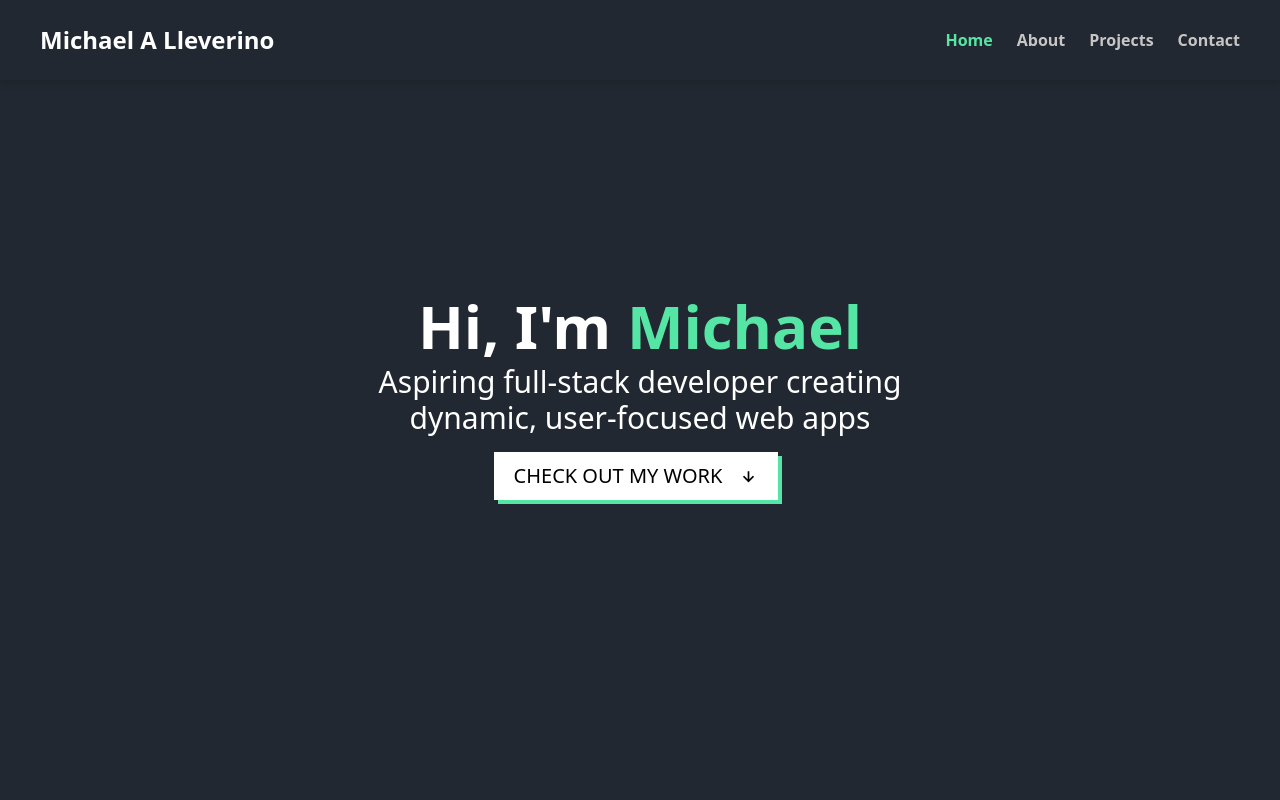
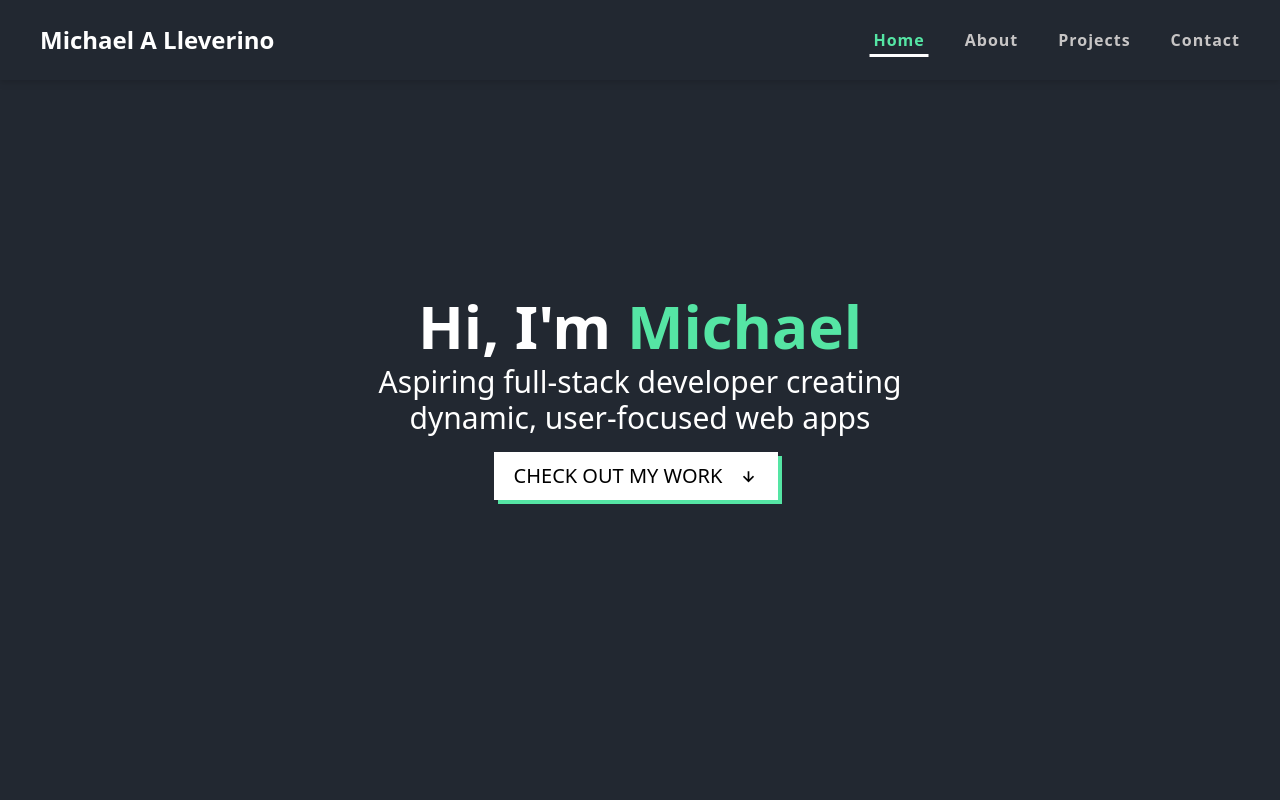
Before and after one commit to MichaelAlex03/PersonalSite, a React (Vite) app in the folder personalSite/: page / in a window 1280 px wide. Shown: the top 800 px of the page. Built offline with nearby package versions, Linux system fonts and the light colour scheme.

Commit message:
added new hover effect to navlinks

```diff
--- a/personalSite/src/components/Navbar.tsx
+++ b/personalSite/src/components/Navbar.tsx
@@ -30,10 +30,10 @@ const NavLinks = ({ currentPage, handleClick }: NavProps) => {
 
     return (
         <>
-            <button onClick={() => handleClick && handleClick('home')}><span className={`${currentPage === 'home' ? 'text-[#55E5A4]' : 'text-[#c7c5c5] hover:text-[#287955]'} font-bold transition-colors duration-500 ease-in-out text-base 2xl:text-lg`}>Home</span></button>
-            <button onClick={() => handleClick && handleClick('aboutMe')}><span className={`${currentPage === 'aboutMe' ? 'text-[#55E5A4]' : 'text-[#c7c5c5] hover:text-[#287955]'} font-bold transition-colors duration-500 ease-in-out text-base 2xl:text-lg`}>About</span></button>
-            <button onClick={() => handleClick && handleClick('Projects')}><span className={`${currentPage === 'Projects' ? 'text-[#55E5A4]' : 'text-[#c7c5c5] hover:text-[#287955]'} font-bold transition-colors duration-500 ease-in-out text-base 2xl:text-lg`}>Projects</span></button>
-            <button onClick={() => handleClick && handleClick('Contact')}><span className={`${currentPage === 'Contact' ? 'text-[#55E5A4]' : 'text-[#c7c5c5] hover:text-[#287955]'} font-bold transition-colors duration-500 ease-in-out text-base 2xl:text-lg`}>Contact</span></button>
+            <button onClick={() => handleClick && handleClick('home')}><span className={`${currentPage === 'home' ? 'text-[#55E5A4] active' : 'text-[#c7c5c5] hover:text-[#287955]'} nav flex justify-center font-bold transition-colors duration-500 ease-in-out text-base 2xl:text-lg`}>Home</span></button>
+            <button onClick={() => handleClick && handleClick('aboutMe')}><span className={`${currentPage === 'aboutMe' ? 'text-[#55E5A4] active' : 'text-[#c7c5c5] hover:text-[#287955]'} nav  font-bold transition-colors duration-500 ease-in-out text-base 2xl:text-lg`}>About</span></button>
+            <button onClick={() => handleClick && handleClick('Projects')}><span className={`${currentPage === 'Projects' ? 'text-[#55E5A4] active' : 'text-[#c7c5c5] hover:text-[#287955]'} nav  font-bold transition-colors duration-500 ease-in-out text-base 2xl:text-lg`}>Projects</span></button>
+            <button onClick={() => handleClick && handleClick('Contact')}><span className={`${currentPage === 'Contact' ? 'text-[#55E5A4] active' : 'text-[#c7c5c5] hover:text-[#287955]'} nav  font-bold transition-colors duration-500 ease-in-out text-base 2xl:text-lg`}>Contact</span></button>
         </>
     )
 }
@@ -63,7 +63,7 @@ const Navbar = ({ currentPage, setCurrentPage }: NavProps) => {
                     <h1 className='text-base lg:text-2xl font-bold'>Michael A Lleverino</h1>
                 </div>
 
-                <div className='hidden md:flex gap-6'>
+                <div className='hidden md:flex gap-10'>
                     <NavLinks currentPage={currentPage} setCurrentPage={setCurrentPage} handleClick={handleClick}/>
                 </div>
 
--- a/personalSite/src/index.css
+++ b/personalSite/src/index.css
@@ -27,12 +27,15 @@
 
   /*Creates the underline for each navlink after the navlink has been hovered over. Width of underline starts at 0 and goes to 100% over 300ms time duration*/
   .nav::after{
-    @apply content-[''] bg-sky-300 h-[3px] w-[0] left-0 -bottom-[5px] rounded-xl absolute duration-300
+    @apply content-[''] bg-[#a8a7a7] h-[3px] w-[0] left-[50%] -bottom-[5px] translate-x-[-50%] absolute duration-300
   }
 
+  .nav:hover::after{
+    @apply w-[115%] bg-[#a8a7a7]
+  }
 
-  .nav:hover::after{
-    @apply w-[100%]
+  .nav.active::after{
+    @apply w-[115%] bg-white
   }
 
 
```
